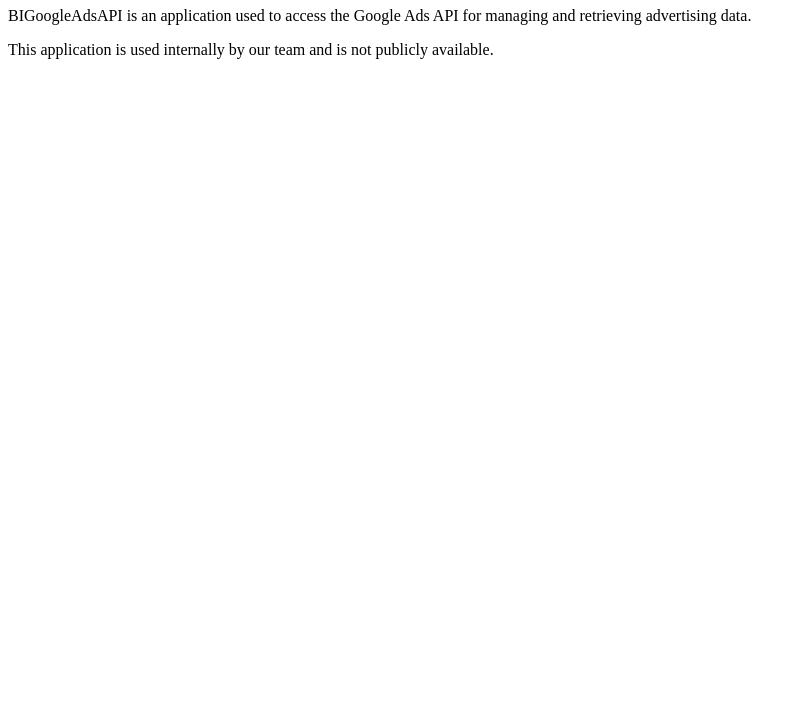
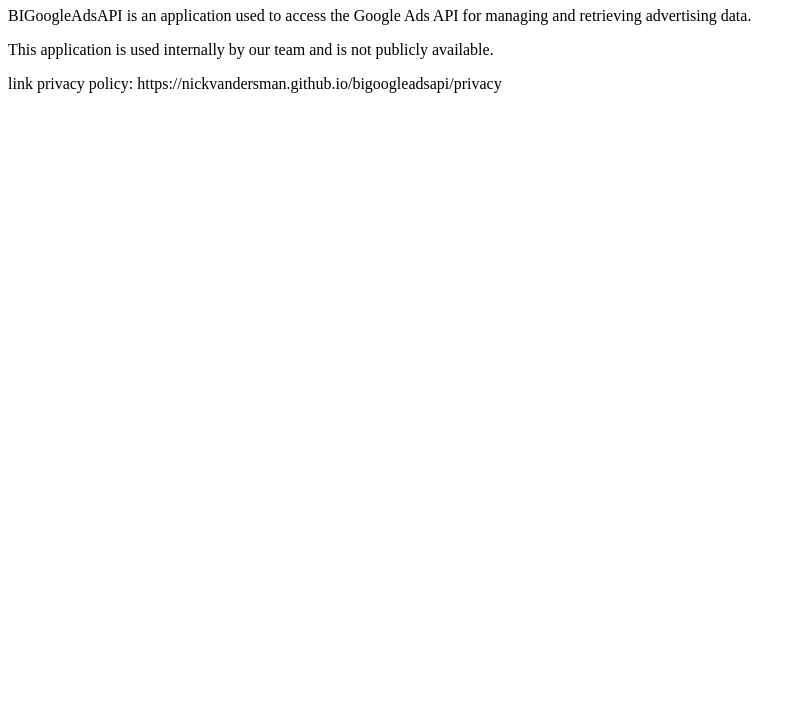
Before and after one commit to NickVanDerSman/bigoogleadsapi, a plain HTML site: page index.html in a window 1280 px wide. Shown: the part 73-800 px from the top of the page, without its empty margins (0-806 px from the left). Drawn offline with Linux system fonts and the light colour scheme.

Commit message:
Update index.html

```diff
--- a/index.html
+++ b/index.html
@@ -13,5 +13,7 @@
     <p>
         This application is used internally by our team and is not publicly available.
     </p>
+    link privacy policy: https://nickvandersman.github.io/bigoogleadsapi/privacy
+    </p>
 </body>
 </html>
```
